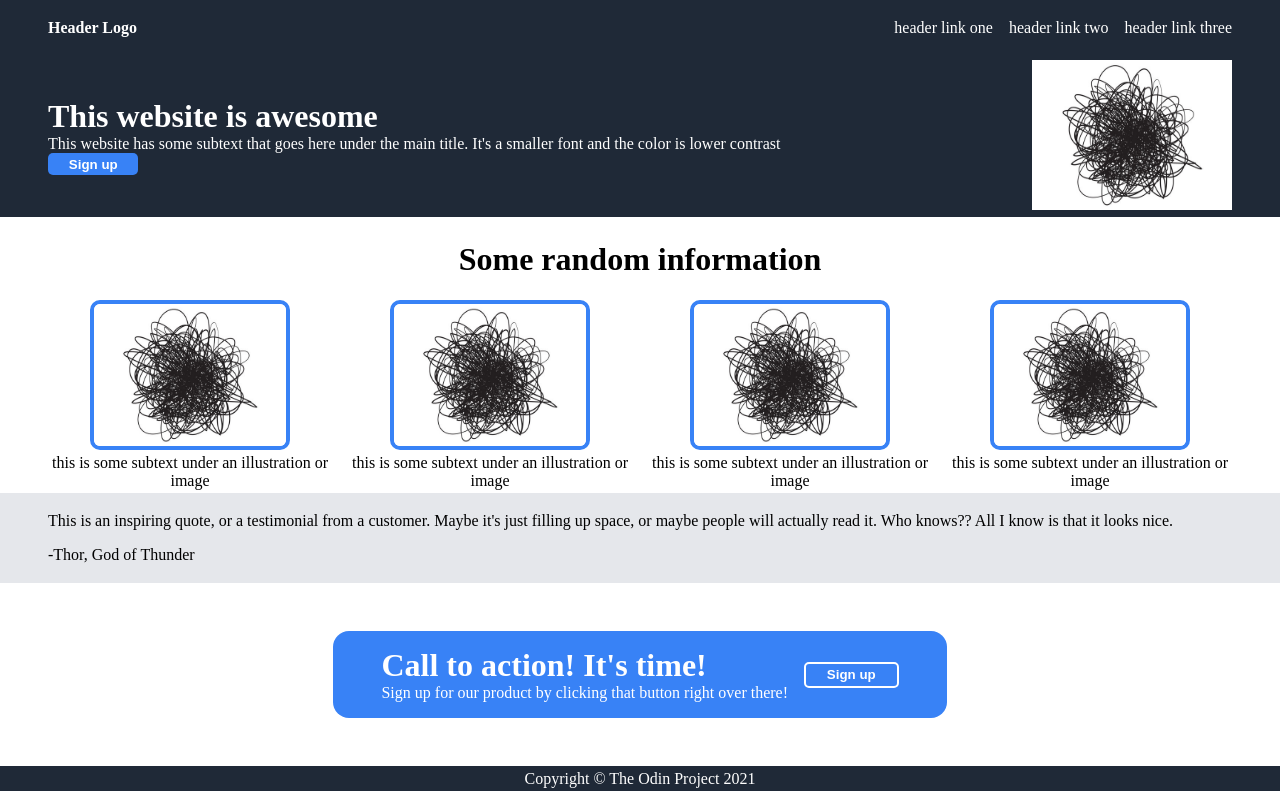
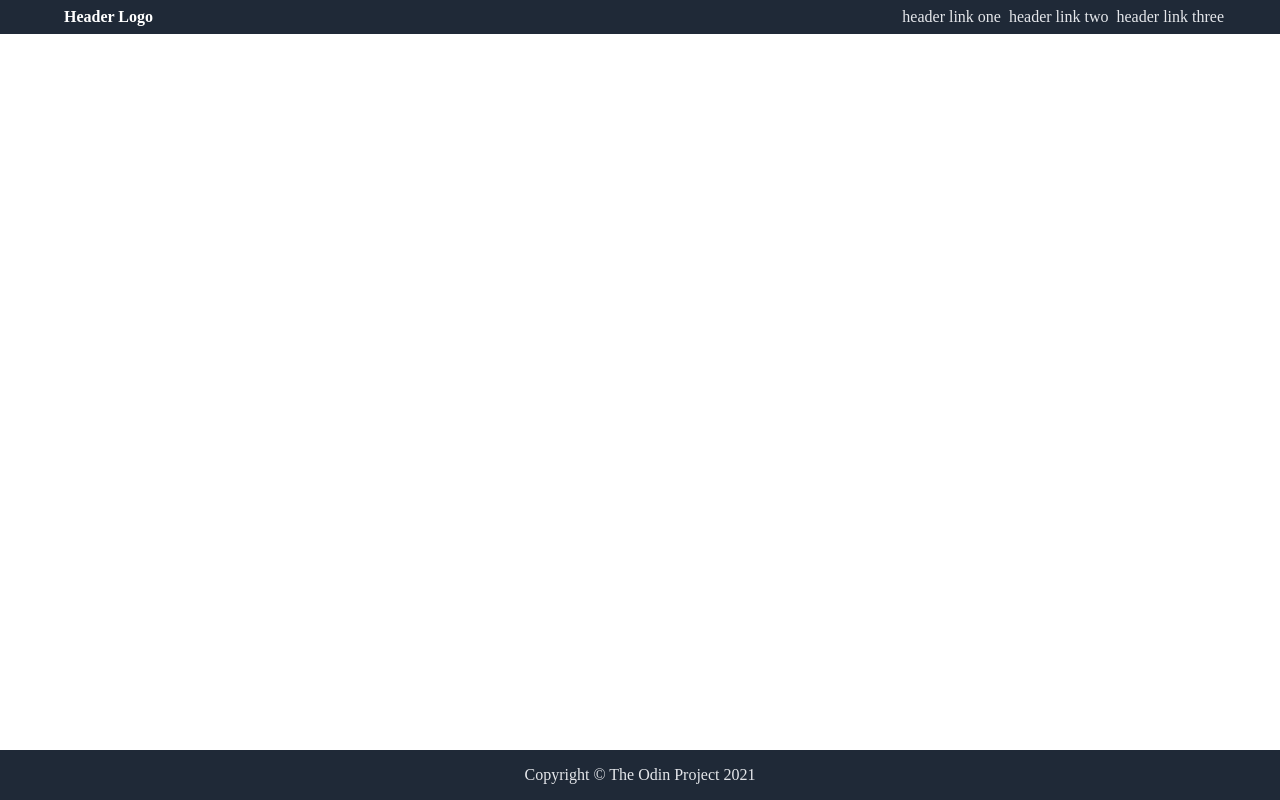
Before and after one commit to codingleaf/odin-landing-page, a plain HTML site: page index.html in a window 1280 px wide. Drawn offline with Linux system fonts and the light colour scheme.

Commit message:
refactor: add header, footer, and reset.css

```diff
--- a/css/index.css
+++ b/css/index.css
@@ -1,142 +1,62 @@
-* {
-  box-sizing: border-box;
+body {
+  display: flex;
+  flex-direction: column;
+  min-height: 100vh;
 }
 
-body {
-  margin: 0;
+.page-navbar,
+.page-content,
+.page-footer,
+.navbar-content,
+.navbar-links,
+.navbar-links-list {
   display: flex;
-  flex-direction: column;
 }
 
-/*remove later*/
-img {
-  width: 200px;
-  height: 150px;
+.page-navbar {
+  background-color: #1F2937;
+  padding-left: 3rem;
+  padding-right: 3rem;
 }
 
-.header,
-.hero,
-.info,
-.quote,
-.bottom,
-.footer {
-  padding: 0.2rem 3rem;
+.navbar-content {
+  flex: 1;
+  justify-content: space-between;
+  padding: 0.5rem 0.5rem 0.5rem 1rem;
 }
 
-.header,
-.hero,
-.footer {
-  background-color: #1F2937;
+.navbar-logo {
   color: white;
-}
-
-.header > .container {
-  display: flex;
-  justify-content: space-between;
-  align-items: center;
-}
-
-.header ul {
-  display: flex;
-  list-style-type: none;
-  gap: 1rem;
-}
-
-.header a {
-  color: white;
-  text-decoration: none;
-}
-
-.header .logo {
   font-weight: bold;
 }
 
-.hero > .container {
-  display: flex;
-  align-items: center;
-  justify-content: space-between;
-  gap: 2rem;
+.navbar-links-list a {
+  color: #E5E7EB;
 }
 
-.hero h1,
-.hero p {
+.navbar-links-list {
+  list-style-type: none;
   margin: 0;
+  padding: 0;
+  gap: 0.5rem;
 }
 
-.hero button {
-  background-color: #3882F6;
-  color: white;
-  font-weight: bold;
-  border: none;
-  padding: 0.2rem 1.3rem;
-  border-radius: 5px;
+.page-content {
+  flex: 1;
+  padding-left: 3rem;
+  padding-right: 3rem;
 }
 
-.footer {
-  text-align: center;
+.page-footer {
+  display: flex;
+  justify-content: center;
+  background-color: #1F2937;
+  padding-left: 3rem;
+  padding-right: 3rem;
 }
 
-.info {
-  display: flex;
-  flex-direction: column;
-  align-items: center;
+.footer-content {
+  justify-content: center;
+  color: #E5E7EB;
+  padding: 1rem;
 }
-
-.info > .container {
-  display: flex;
-  gap: 1rem;
-}
-
-.info .card {
-  text-align: center;
-}
-
-.info img {
-  border: 4px solid #3882F6;
-  border-radius: 10px;
-}
-
-.info p {
-  margin: 0;
-}
-
-.quote {
-  background-color: #E5E7EB;
-  /* font-size: 36px;
-  color: #1F2937;
-  font-style:italic; */
-}
-
-.bottom {
-  display: flex;
-  justify-content: center;
-  padding: 3rem 3rem;
-}
-
-.signup-banner {
-  background-color: #3882F6;
-  display: flex;
-  padding: 1rem 3rem;
-  gap: 1rem;
-  border-radius: 1rem;
-}
-
-.signup-banner h1,
-.signup-banner p
-{
-  color: white;
-  margin: 0;
-}
-
-.signup-banner > .right {
-  align-self: center;
-}
-
-.signup-banner button {
-  background-color: #3882F6;
-  color: white;
-  font-weight: bold;
-  border: 2px solid white;
-  padding: 0.2rem 1.3rem;
-  border-radius: 5px;
-}
--- /dev/null
+++ b/css/reset.css
@@ -0,0 +1,37 @@
+/*** The new CSS Reset - version 1.2.0 (last updated 23.7.2021) ***/
+
+/* Remove all the styles of the "User-Agent-Stylesheet", except for the 'display' property */
+*:where(:not(iframe, canvas, img, svg, video):not(svg *)) {
+  all: unset;
+  display: revert;
+}
+
+/* Preferred box-sizing value */
+*,
+*::before,
+*::after {
+  box-sizing: border-box;
+}
+
+/*
+  Remove list styles (bullets/numbers)
+  in case you use it with normalize.css
+*/
+ol, ul {
+  list-style: none;
+}
+
+/* For images to not be able to exceed their container */
+img {
+  max-width: 100%;
+}
+
+/* Removes spacing between cells in tables */
+table {
+  border-collapse: collapse;
+}
+
+/* Revert the 'white-space' property for textarea elements on Safari */
+textarea {
+  white-space: revert;
+}
--- a/index.html
+++ b/index.html
@@ -4,82 +4,32 @@
     <meta name="viewport" content="width=device-width initial-scale=1.0">
     <meta charset="utf-8">
     <title>Landing Page</title>
+    <link rel="stylesheet" href="./css/reset.css">
     <link rel="stylesheet" href="./css/index.css">
   </head>
 
   <body>
-
-      <div class="header">
-        <div class="container">
-          <div class="logo">Header Logo</div>
-          <div class="links">
-            <ul>
-              <li><a href="#">header link one</a></li>
-              <li><a href="#">header link two</a></li>
-              <li><a href="#">header link three</a></li>
-            </ul>
-          </div>
+    <div class="page-navbar">
+      <div class="navbar-content">
+        <div class="navbar-logo">
+          Header Logo
         </div>
-      </div>
-
-      <div class="hero">
-        <div class="container">
-          <div class="left">
-            <h1>This website is awesome</h1>
-            <p>This website has some subtext that goes here under the main title. It's a smaller font and the color is lower contrast</p>
-            <button>Sign up</button>
-          </div>
-          <div class="right">
-            <img src="./img/placeholder.jpg" alt="black scribbles">
-          </div>
-        </div>
-      </div>
-
-    <div class="content">
-      <div class="info">
-        <h1>Some random information</h1>
-        <div class="container">
-          <div class="card">
-            <img src="./img/placeholder.jpg" alt="black scribbles">
-            <p>this is some subtext under an illustration or image</p>
-          </div>
-          <div class="card">
-            <img src="./img/placeholder.jpg" alt="black scribbles">
-            <p>this is some subtext under an illustration or image</p>
-          </div>
-          <div class="card">
-            <img src="./img/placeholder.jpg" alt="black scribbles">
-            <p>this is some subtext under an illustration or image</p>
-          </div>
-          <div class="card">
-            <img src="./img/placeholder.jpg" alt="black scribbles">
-            <p>this is some subtext under an illustration or image</p>
-          </div>
-        </div>
-      </div>
-
-      <div class="quote">
-        <div>
-          <p class="text">This is an inspiring quote, or a testimonial from a customer. Maybe it's just filling up space, or maybe people will actually read it. Who knows?? All I know is that it looks nice.</p>
-          <p class="quotee">-Thor, God of Thunder</p>
-        </div>
-      </div>
-
-      <div class="bottom">
-        <div class="signup-banner">
-          <div class="left">
-            <h1>Call to action! It's time!</h1>
-            <p>Sign up for our product by clicking that button right over there!</p>
-          </div>
-          <div class="right">
-            <button>Sign up</button>
-          </div>
+        <div class="navbar-links">
+          <ul class="navbar-links-list">
+            <li><a href="index.html">header link one</a></li>
+            <li><a href="index.html">header link two</a></li>
+            <li><a href="index.html">header link three</a></li>
+          </ul>
         </div>
       </div>
     </div>
+    <div class="page-content">
 
-    <div class="footer">
-      Copyright &#169; The Odin Project 2021
+    </div>
+    <div class="page-footer">
+      <div class="footer-content">
+        <p class="text">Copyright <span>&copy</span> The Odin Project 2021</p>
+      </div>
     </div>
   </body>
 </html>
```
